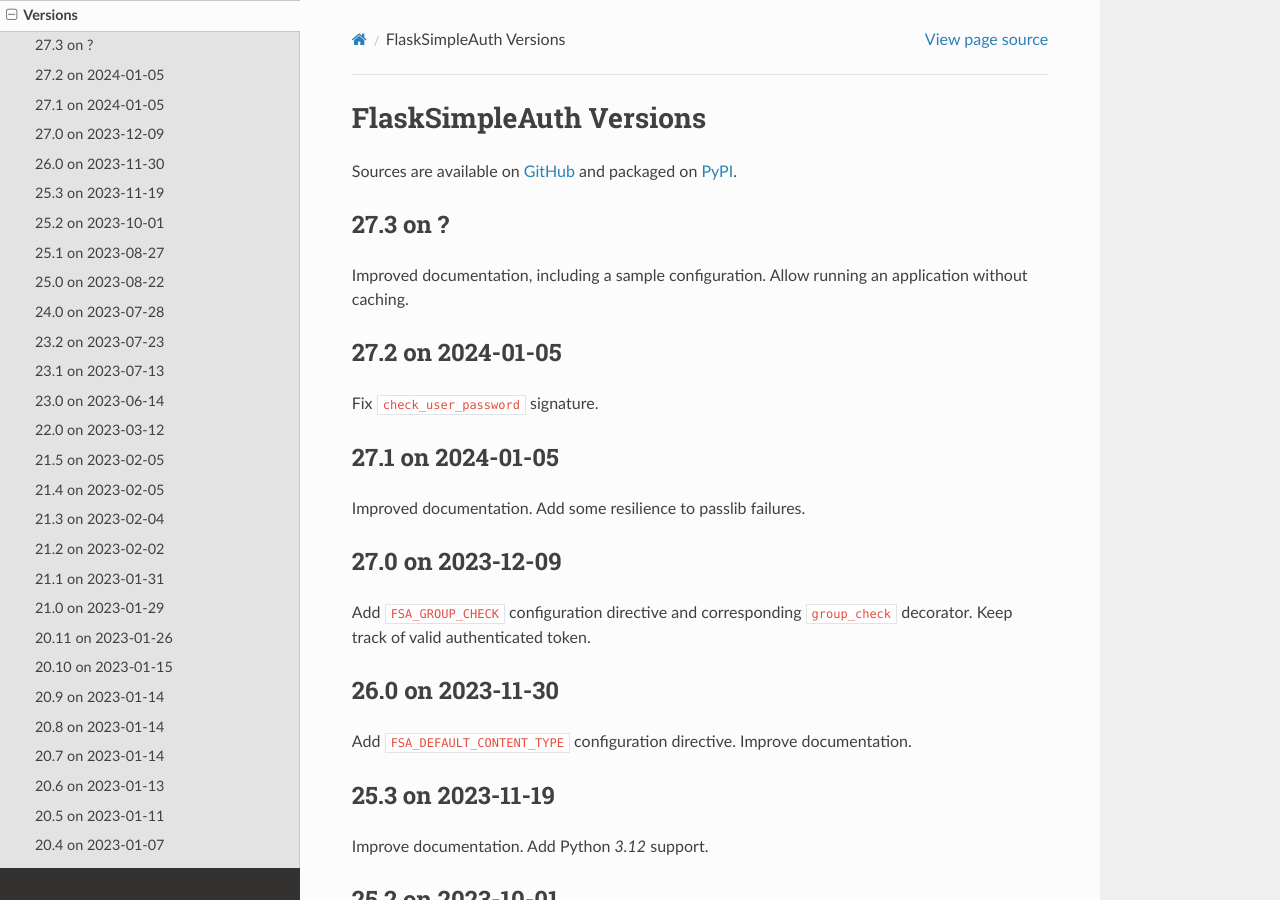
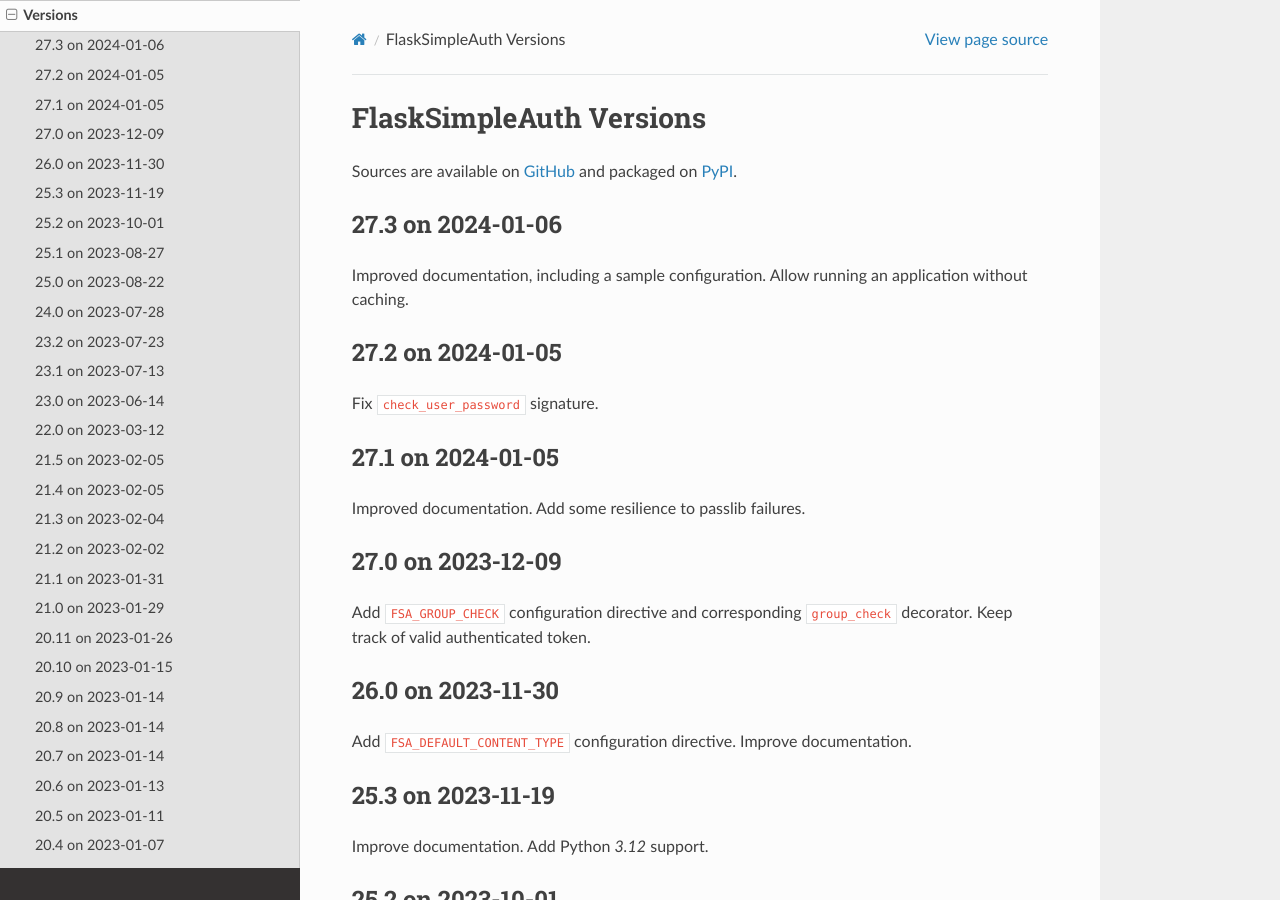
Before and after one commit to zx80/flask-simple-auth, a Sphinx documentation site: the page built from docs/VERSIONS.md, in a window 1280 px wide and 900 px high. Built offline with Sphinx 7.4.7 and the Read the Docs theme 2.0.0, drawn with Linux system fonts in a browser that asks for light colours; pages that are not in the unit, such as notebooks, are missing from menus.

Commit message:
ready for publication

```diff
--- a/docs/VERSIONS.md
+++ b/docs/VERSIONS.md
@@ -3,7 +3,7 @@
 Sources are available on [GitHub](https://github.com/zx80/flask-simple-auth)
 and packaged on [PyPI](https://pypi.org/project/FlaskSimpleAuth/).
 
-## 27.3 on ?
+## 27.3 on 2024-01-06
 
 Improved documentation, including a sample configuration.
 Allow running an application without caching.
```
Also changed, not shown: docs/CONFIG.md (line endings or trailing spaces).
